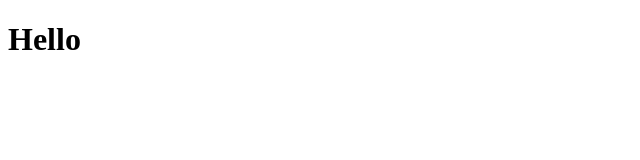
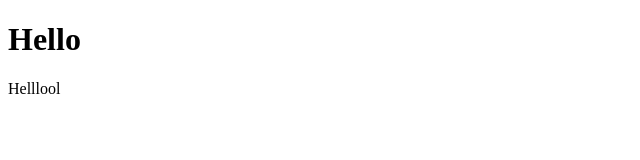
Before and after one commit to manro026/wslearn, a plain HTML site: page task1-1/index.html in a window 1280 px wide. Shown: the full height of the page, 0-640 px from the left. Drawn offline with Linux system fonts and the light colour scheme.

Commit message:
Create test article

```diff
--- a/task1-1/index.html
+++ b/task1-1/index.html
@@ -8,5 +8,10 @@
 </head>
 <body>
     <h1>Hello</h1>
+    <div>
+        <article>
+            <p>Helllool</p>
+        </article>
+    </div>
 </body>
 </html>
```
